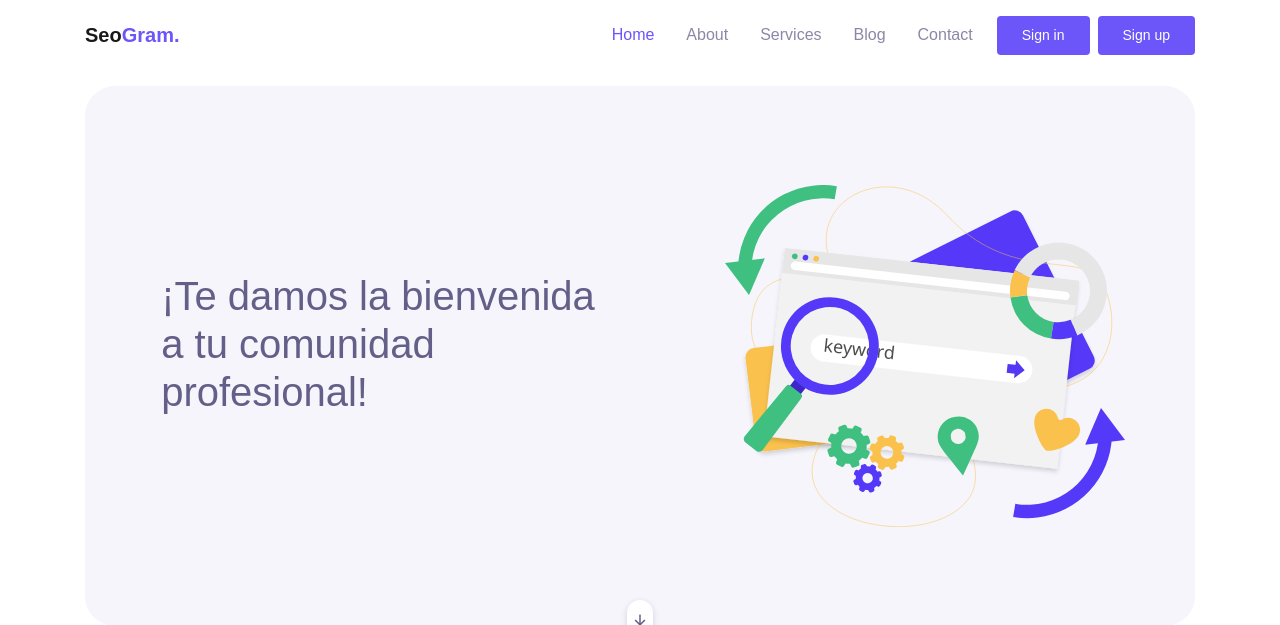
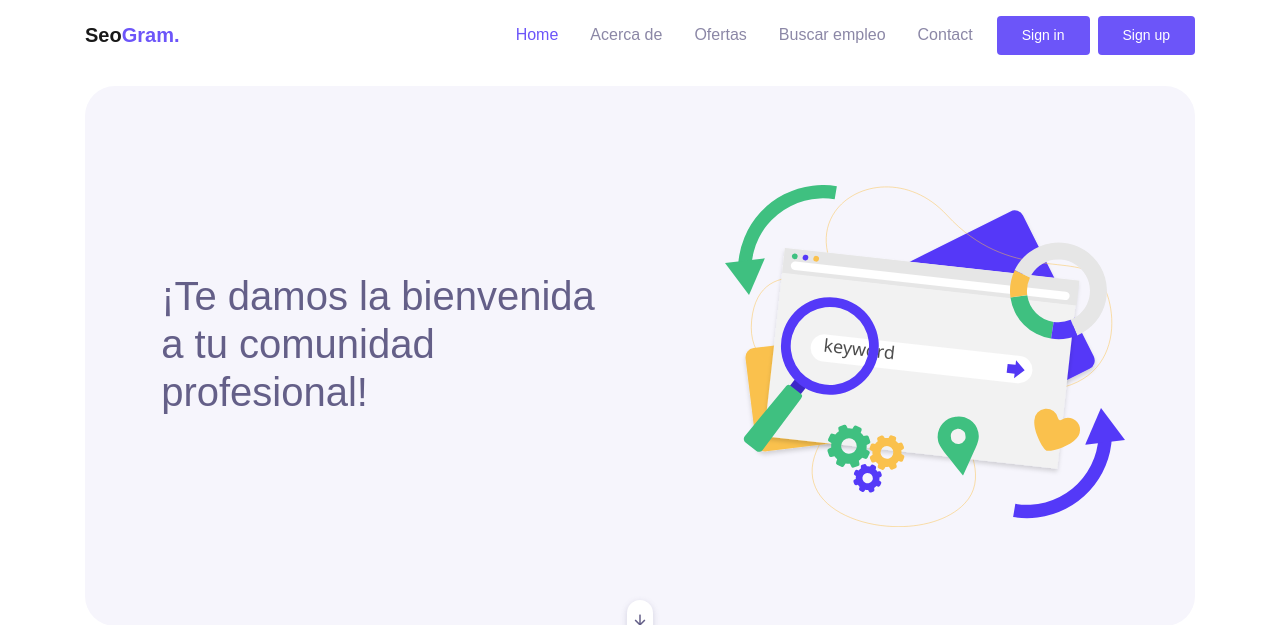
Before and after one commit to DannyelYankee/Vinculin, a PHP site: page / in a window 1280 px wide. Shown: the top 625 px of the page. Run offline with PHP 8.4, Linux system fonts and the light colour scheme; data comes from the database, SQL or seed files in the repository; data that the repository does not hold is empty; some web fonts are replaced.

Commit message:
cambios en el header index

```diff
--- a/app/html/index.php
+++ b/app/html/index.php
@@ -41,13 +41,13 @@
                             <a class="nav-link" href="index.php">Home</a>
                         </li>
                         <li class="nav-item">
-                            <a class="nav-link" href="about.html">About</a>
+                            <a class="nav-link" href="about.html">Acerca de</a>
                         </li>
                         <li class="nav-item">
-                            <a class="nav-link" href="service.html">Services</a>
+                            <a class="nav-link" href="service.html">Ofertas</a>
                         </li>
                         <li class="nav-item">
-                            <a class="nav-link" href="blog.html">Blog</a>
+                            <a class="nav-link" href="blog.html">Buscar empleo</a>
                         </li>
                         <li class="nav-item">
                             <a class="nav-link" href="contact.html">Contact</a>
```
